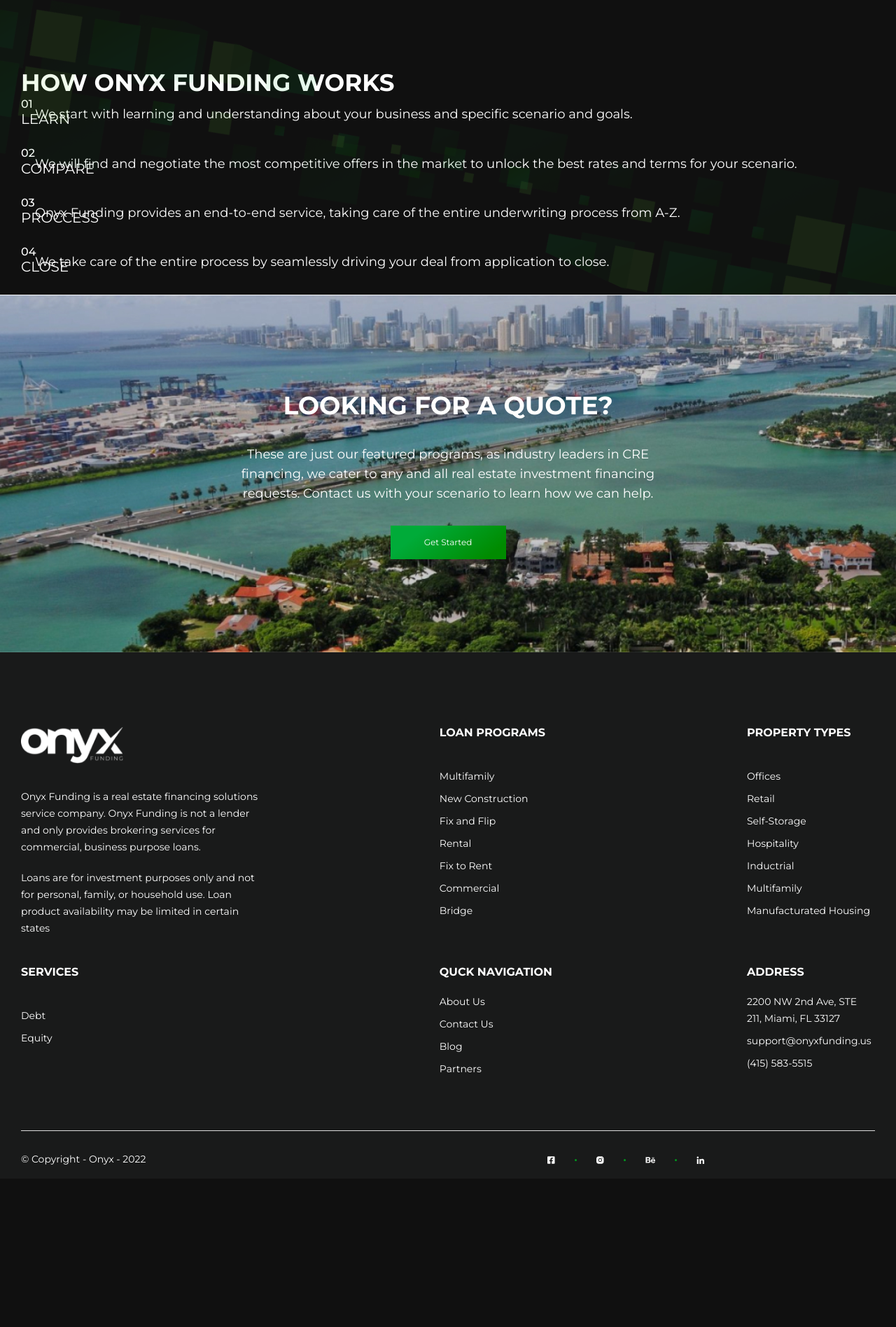
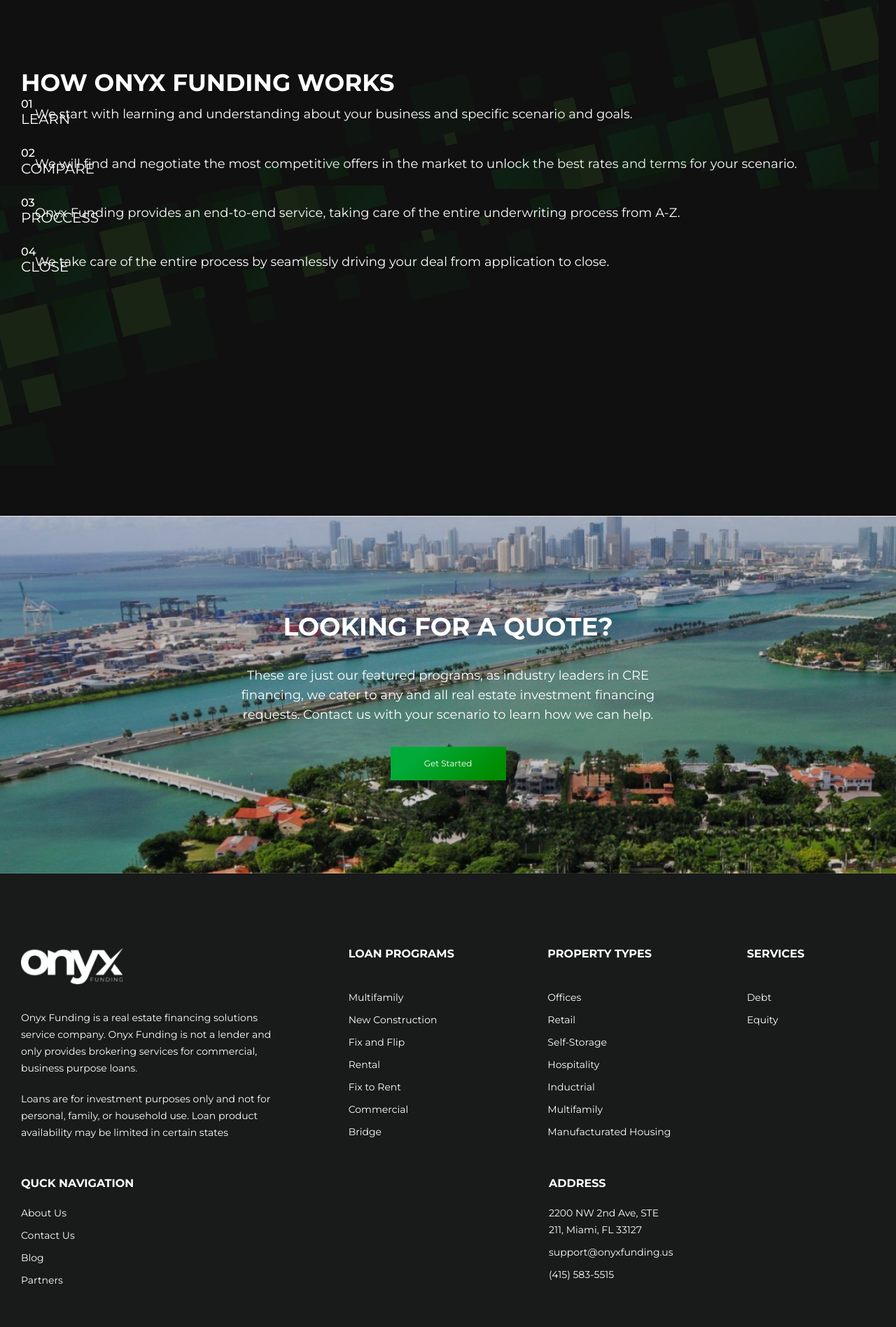
Before and after one commit to TatyanaStrelchenko/onyx, a React (Create React App) app: page /partners in a window 1280 px wide. Shown: the part 1944-3840 px from the top of the page at 70% size. Before the commit the page ends 3628 px from the top, so only its background shows below. Built offline with nearby package versions, Linux system fonts and the light colour scheme.

Commit message:
media styles footer

```diff
--- a/src/components/Featured/Featured.scss
+++ b/src/components/Featured/Featured.scss
@@ -73,7 +73,6 @@
       }
 
       &:hover {
-
         p,
         h3,
         img {
--- a/src/components/Footer/Footer.scss
+++ b/src/components/Footer/Footer.scss
@@ -14,9 +14,8 @@
     grid-column-gap: 80px;
 
     @media (max-width: $xl) {
-      grid-template-columns: 28% 15% 15%;
+      grid-template-columns: 30% 15% 15% 15%;
       grid-template-rows: 65% 35%;
-      grid-column-gap: 50px;
       margin-bottom: 50px;
     }
     @media (max-width: $md) {
@@ -32,8 +31,8 @@
     @media (max-width: $xs) {
       grid-template-columns: 50% 50%;
       grid-column-gap: 10%;
-      grid-template-rows: 40%;
-      margin-bottom: 30px;
+      grid-template-rows: 45%;
+
     }
 
     .col {
@@ -68,7 +67,7 @@
       @media (max-width: $xl) {
         display: grid;
         grid-template-columns: 100% 100%;
-        grid-column-gap: 140%;
+        grid-column-gap: 106%
       }
       @media (max-width: $md) {
         display: grid;
@@ -155,17 +154,13 @@
       align-items: baseline;
     }
     @media (max-width: $xs) {
-      grid-template-columns: 56% 31%;
-      grid-column-gap: 40px;
-      align-items: center;
+      grid-template-columns: 50% 50%;
+      grid-column-gap: 20px;
     }
   }
 
   .social {
     display: flex;
-    @media (max-width: $xs) {
-      display: grid;
-    }
     li {
       &:not(:first-child) {
         &::before {
--- a/src/pages/Equity/Equity.scss
+++ b/src/pages/Equity/Equity.scss
@@ -72,7 +72,6 @@
     margin: 0;
   }
 }
-
 
 .numbers-section {
   position: relative;
@@ -165,7 +164,6 @@
 
     @media (max-width: $sm) {
       max-width: 100%;
-
     }
   }
 }
--- a/src/pages/Partners/Partners.scss
+++ b/src/pages/Partners/Partners.scss
@@ -117,25 +117,20 @@
 }
 
 .partners-page {
-  .number-holder {
-    position: relative;
-
+  .numbers-section {
+    margin-bottom: 316px;
     &::after {
-      position: absolute;
-      content: '';
       background-image: url(../../assets/image/img-group.png);
-      top: -315px;
-      left: 26%;
+      top: -70%;
+      left: -25px;
       transform: rotate(180deg);
     }
 
     &::before {
-      content: '';
-      position: absolute;
       background-image: url(../../assets/image/img-group.png);
-      bottom: -306px;
+      bottom: -75%;
       transform: rotate(0deg);
-      right: 26%;
+      right: 0;
     }
   }
 }
```
Also changed, not shown: src/styles/right-left-block.scss (+1 -7 lines), src/App.scss (line endings or trailing spaces), src/components/Info/Info.scss (line endings or trailing spaces), src/pages/About/About.scss (line endings or trailing spaces).
